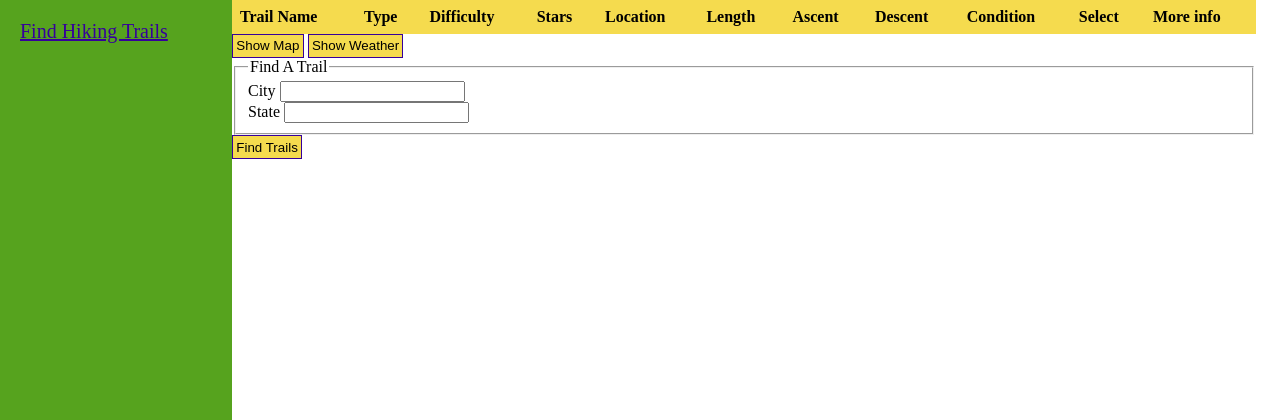
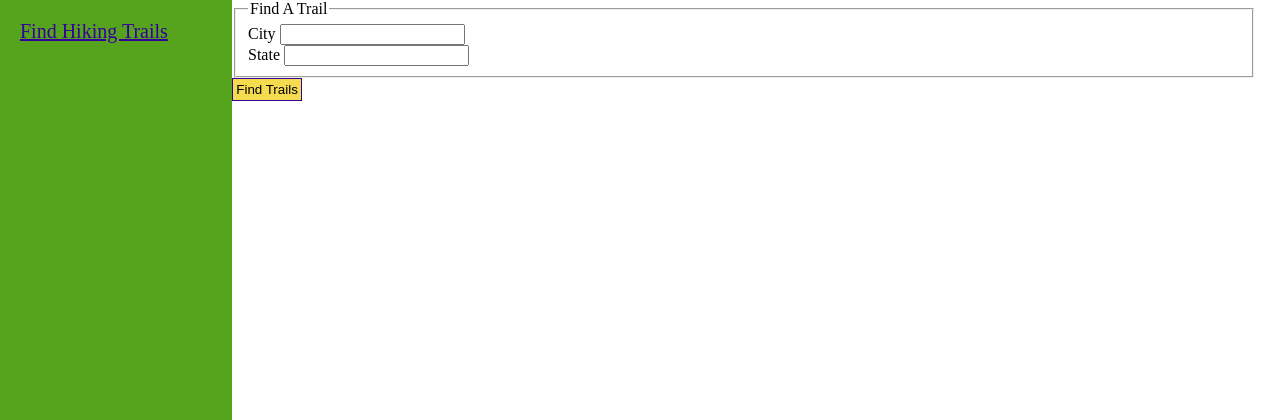
Before and after one commit to jordangerdin/Camping-API, a Flask app: page / in a window 1280 px wide. Shown: the top 420 px of the page. Run offline with Flask 2, Linux system fonts and the light colour scheme; lists and menus that the app fills with data are empty; some libraries are stand-ins or nearby versions.

Commit message:
Add error handling to GUI

```diff
--- a/routes.py
+++ b/routes.py
@@ -24,9 +24,9 @@ def home():
             if coord is not None:
                 trail_dictionary = get_hiking_data(coord['lat'], coord['lng'])['trails']
             else:
-                flash('City and state not found.')
+                flash('City and state not found.', 'error')
         except:
-            flash('There was a problem connecting to the geocoding API')
+            flash('There was a problem connecting to the geocoding API', 'error')
     return render_template('home.html', location_form = loc_form, trail_list = trail_dictionary)
 
 @app.route('/show_extra', methods=['POST'])
@@ -43,30 +43,34 @@ def show_extra():
             if coord is not None:
                 trail_dictionary = get_hiking_data(coord['lat'], coord['lng'])['trails']
             else:
-                flash('test')
+                flash('City and state not found.', 'error')
         except:
-            flash('There was a problem connecting to the geocoding API ' + location_name + 'test')
+            flash('There was a problem connecting to the geocoding API', 'error')
 
-    # Getting the lat and long of the trail
-    trail_id = request.form.get('trail_select')
-    for trail in trail_dictionary:
-        if int(trail['id']) == int(trail_id):
-            trail_lat  = trail['latitude']
-            trail_lon  = trail['longitude']
-            trail_name = trail['name']
+    if(request.form.get('trail_select')):
+        # Getting the lat and long of the trail
+        trail_id = request.form.get('trail_select')
+        for trail in trail_dictionary:
+            if int(trail['id']) == int(trail_id):
+                trail_lat  = trail['latitude']
+                trail_lon  = trail['longitude']
+                trail_name = trail['name']
 
-    # The show weather set up. Makes an API call to get the weather for the next ten days and feeds that to the page
-    if request.form['submit_button'] == 'show_weather':
-        weather_data = get_weather_data(trail_lat, trail_lon)
-        for time in weather_data['list']:
-            time['dt'] = datetime.fromtimestamp(time['dt'])
-            time['main']['temp'] = k_to_f(time['main']['temp'])
-        return render_template('show_weather.html', weather_list = weather_data, location_form = loc_form, trail_list = trail_dictionary, trail_name = trail_name)
+        # The show weather set up. Makes an API call to get the weather for the next ten days and feeds that to the page
+        if request.form['submit_button'] == 'show_weather':
+            weather_data = get_weather_data(trail_lat, trail_lon)
+            for time in weather_data['list']:
+                time['dt'] = datetime.fromtimestamp(time['dt'])
+                time['main']['temp'] = k_to_f(time['main']['temp'])
+            return render_template('show_weather.html', weather_list = weather_data, location_form = loc_form, trail_list = trail_dictionary, trail_name = trail_name)
+        else:
+            # The show map set up
+            return render_template('show_map.html', lat = trail_lat, lon = trail_lon, key = os.environ.get('MAP_KEY'), location_form = loc_form, trail_list = trail_dictionary, trail_name = trail_name)
+    else:
+        flash('Please select a trail', 'error')
 
-    # The show map set up
-    else:
-        return render_template('show_map.html', lat = trail_lat, lon = trail_lon, key = os.environ.get('MAP_KEY'), location_form = loc_form, trail_list = trail_dictionary, trail_name = trail_name)
-
+    #rerenders the homepage
+    return render_template('home.html', location_form = loc_form, trail_list = trail_dictionary)
 
 def k_to_f(kelvin):
     # A helpter function to make the weather's temperature data into a unit that Americans know what to do with.
--- a/static/main.css
+++ b/static/main.css
@@ -76,3 +76,10 @@ button:hover, .btn:hover {
     width: 100%;
     height: 700px;
 }
+
+.error{
+    padding: .5em;
+    font-size: 1.3em;
+    background-color: red;
+    font-weight: bold;
+}
--- a/templates/home.html
+++ b/templates/home.html
@@ -4,6 +4,7 @@
         <form method="POST" action="/show_extra">
             <!-- The actual table. Only shows once somone inputs a location into the bottom form.
                  There's a radio box to select a trail once they are being displayed. This radio input sends routes.py the trails ID when the user requests a map or weather data. -->
+            {% if trail_list %}
                  <table>
                     <tr>
                         <th>Trail Name</th>
@@ -36,6 +37,7 @@
                 </table>
                 <button name="submit_button" value="show_map" type="Submit"> Show Map </button>
                 <button name="submit_button" value="show_weather" type="Submit">Show Weather</button>
+            {% endif %}
         </form>
         {% block show_weather %}{% endblock show_weather %}
         {% block show_map %}{% endblock show_map %}
```
Also changed, not shown: requirements.txt (renamed from flask_requirements.txt). Lines whose indentation alone changed are shown as unchanged.
